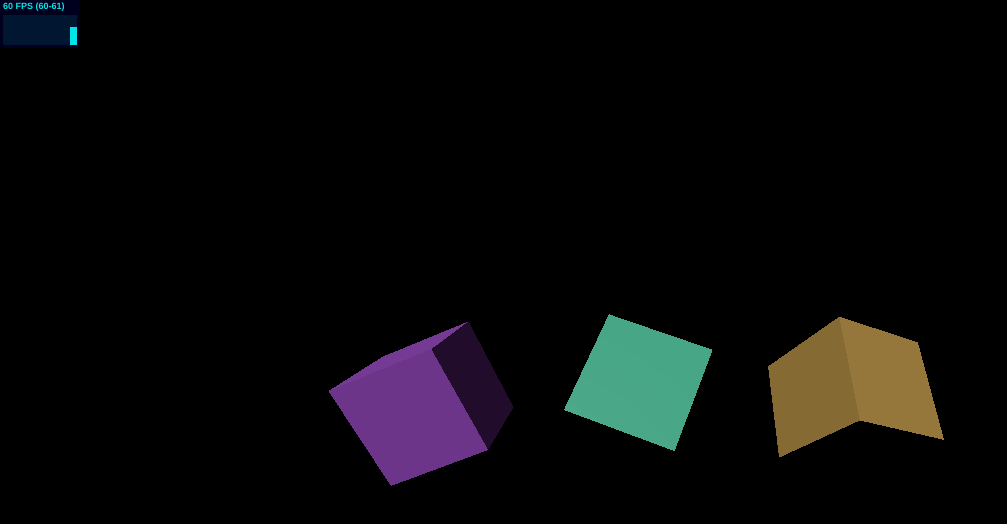
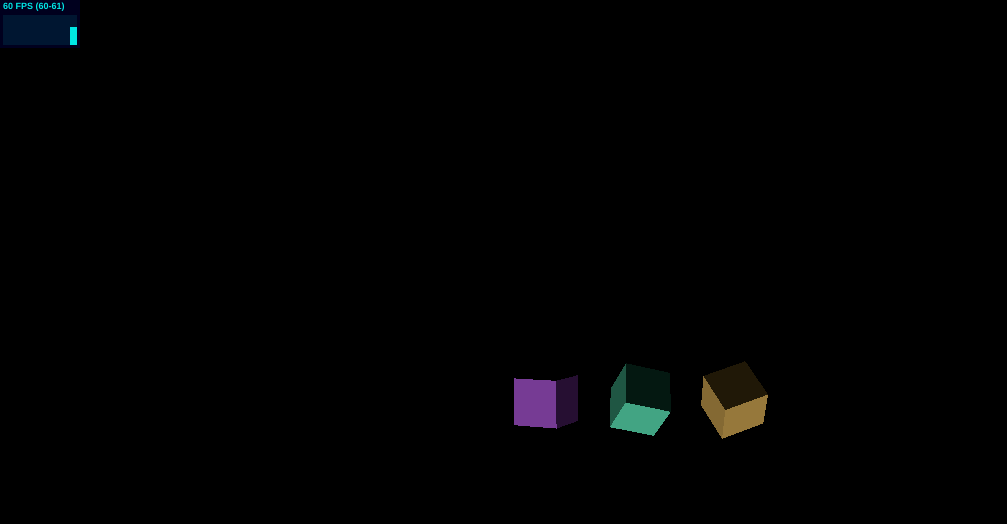
Before and after one commit to mrdja026/three.js, a website built with Vite: page index.html in a window 1280 px wide. Shown: the whole page, without its empty margins (0-1007 px from the left). Built offline with nearby package versions, Linux system fonts and the light colour scheme.

Commit message:
orbital controls

```diff
--- a/main.js
+++ b/main.js
@@ -1,19 +1,32 @@
 import * as THREE from "three";
 import WebGL from "three/addons/capabilities/WebGL.js";
+import { OrbitControls } from "three/addons/controls/OrbitControls.js";
 
 import Stats from "stats.js";
-
+//setup renderr scene, canvas, camera stats
 const stats = new Stats();
 stats.showPanel(0); // 0: fps, 1: ms, 2: mb, 3+: custom
 document.body.appendChild(stats.dom);
 
+const canvas = document.querySelector("#c");
+const renderer = new THREE.WebGLRenderer();
+
+renderer.setSize(window.innerWidth, window.innerHeight);
+document.body.appendChild(renderer.domElement);
+
 const scene = new THREE.Scene();
+
+//camera
 const camera = new THREE.PerspectiveCamera(
-  75,
+  45,
   window.innerWidth / window.innerHeight,
-  0.1,
-  1000,
+  1,
+  10000,
 );
+//controls
+const controls = new OrbitControls(camera, renderer.domElement);
+camera.position.set(0, 20, 100);
+controls.update();
 
 const createCube = (geometry, color, posX) => {
   const material = new THREE.MeshPhongMaterial({ color });
@@ -31,9 +44,6 @@ const createLight = () => {
   return light;
 };
 
-const renderer = new THREE.WebGLRenderer();
-renderer.setSize(window.innerWidth, window.innerHeight);
-document.body.appendChild(renderer.domElement);
 const light = createLight();
 scene.add(light);
 const boxWidth = 1;
@@ -67,16 +77,15 @@ function animate(time) {
   time *= 0.001;
   stats.begin();
 
-  requestAnimationFrame(animate);
-  renderer.render(scene, camera);
-
   cubes.forEach((cube, ndx) => {
     const speed = 1 + ndx * 0.1;
     const rot = time * speed;
     cube.rotation.x = rot;
     cube.rotation.y = rot;
   });
-
+  controls.update();
+  requestAnimationFrame(animate);
+  renderer.render(scene, camera);
   stats.end();
 }
 if (WebGL.isWebGLAvailable()) {
```
Also changed, not shown: index.html (+0 -1 lines).
